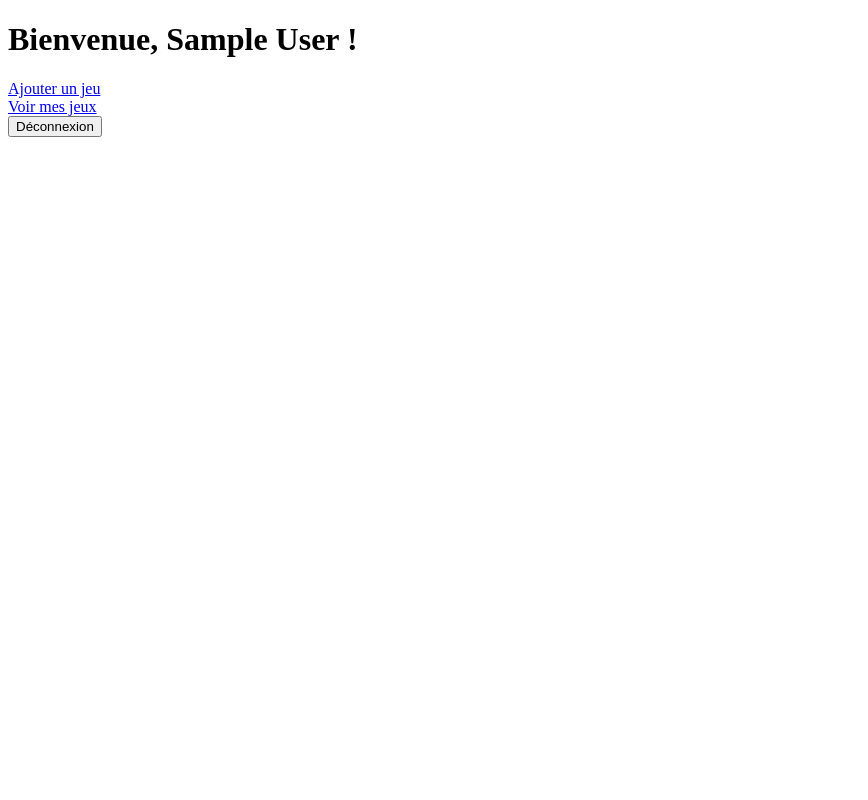
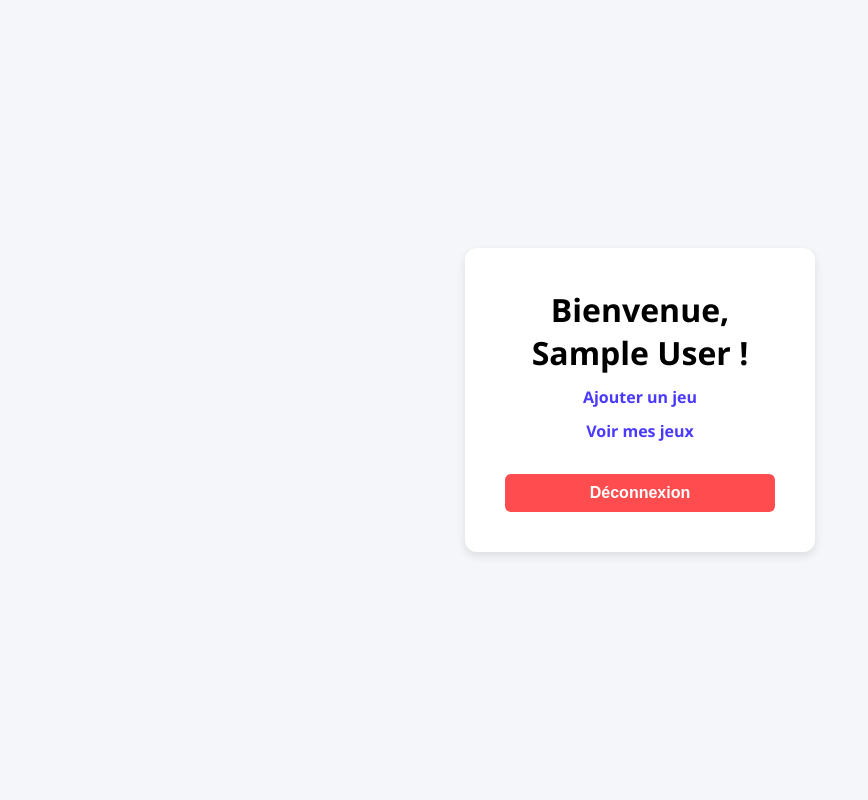
Before and after one commit to nahodura/ift3225-projet1, a PHP site: page / in a window 1280 px wide. Shown: the whole page, without its empty margins (0-868 px from the left). Run offline with PHP 8.4, Linux system fonts and the light colour scheme; the visitor is signed in with stand-in values (Sample User, id 1).

Commit message:
Amélioration interface index.php + style

```diff
--- a/public_html/index.php
+++ b/public_html/index.php
@@ -1,25 +1,26 @@
 <?php
 session_start();
-
-if (!isset($_SESSION['id_utilisateur'])) {
+if (!isset($_SESSION['id_utilisateur']) || !isset($_SESSION['nom'])) {
     header("Location: connexion.html");
     exit;
 }
+?>
 
-?>
 <!DOCTYPE html>
-<html>
+<html lang="fr">
 <head>
-  <meta charset="utf-8">
-  <meta name="viewport" content="width=device-width, initial-scale=1.0">
-  <title>Accueil</title>
+    <meta charset="UTF-8">
+    <title>Accueil</title>
+    <link rel="stylesheet" href="style.css">
 </head>
-<body>
-  <h1>Bienvenue, <?php echo htmlspecialchars($_SESSION['nom_utilisateur']); ?> !</h1>
-  <a href="ajouter_jeux.html">Ajouter un jeu</a><br>
-  <a href="afficher_jeux.php">Voir mes jeux</a><br>
-  <form method="POST" action="api/authentification/deconnexion.php">
-      <button type="submit">Déconnexion</button>
-  </form>
+<body class="centered-page">
+    <div class="card home-card">
+        <h1>Bienvenue, <?php echo htmlspecialchars($_SESSION['nom']); ?> !</h1>
+        <a href="ajouter_jeu.html" class="primary-link"> Ajouter un jeu</a>
+        <a href="afficher_jeux.php" class="primary-link"> Voir mes jeux</a>
+        <form action="api/authentification/deconnexion.php" method="POST">
+            <button type="submit" class="logout-button">Déconnexion</button>
+        </form>
+    </div>
 </body>
 </html>
--- a/public_html/style.css
+++ b/public_html/style.css
@@ -171,3 +171,55 @@ button:hover {
   background-color: #e0ffe0;
   color: #0a0;
 }
+
+
+/* Page centrée */
+.centered-page {
+    font-family: "Segoe UI", sans-serif;
+    background-color: #f5f6fa;
+    margin: 0;
+    padding: 0;
+    display: flex;
+    justify-content: center;
+    align-items: center;
+    height: 100vh;
+}
+
+/* Carte d'accueil */
+.home-card {
+    background: white;
+    padding: 40px;
+    border-radius: 12px;
+    box-shadow: 0 4px 10px rgba(0,0,0,0.1);
+    width: 350px;
+    text-align: center;
+}
+
+/* Liens principaux */
+.primary-link {
+    display: block;
+    margin: 12px 0;
+    text-decoration: none;
+    color: #4A3AFF;
+    font-weight: 600;
+}
+
+.primary-link:hover {
+    text-decoration: underline;
+}
+
+/* Bouton de déconnexion */
+.logout-button {
+    margin-top: 20px;
+    padding: 10px 20px;
+    background-color: #ff4d4f;
+    color: white;
+    border: none;
+    border-radius: 6px;
+    cursor: pointer;
+    font-weight: bold;
+}
+
+.logout-button:hover {
+    background-color: #e04345;
+}
```
